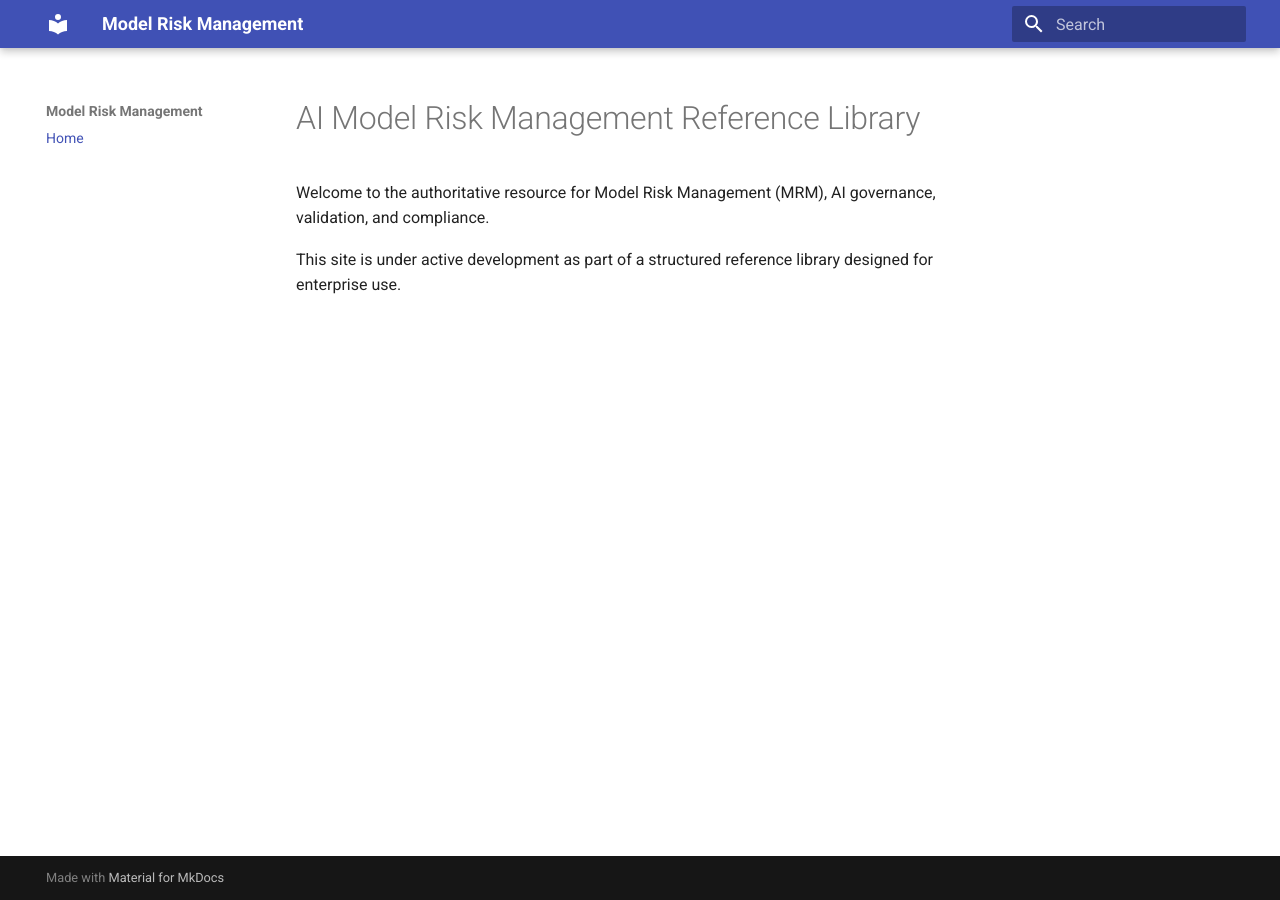
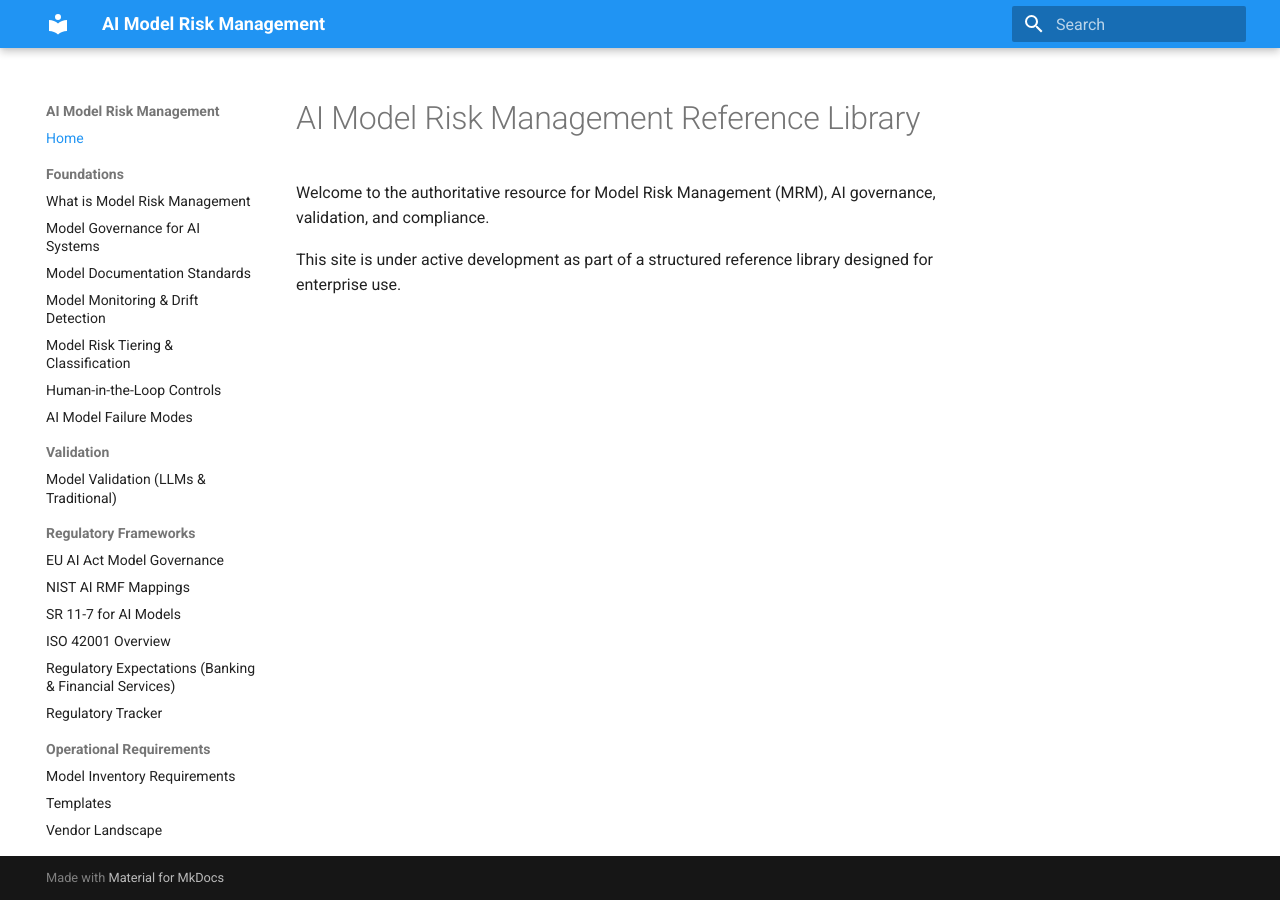
Before and after one commit to ModelRiskManagement/AIModelRiskManagement, an MkDocs documentation site: the page built from docs/index.md, in a window 1280 px wide. Built offline with MkDocs 1.6.1 and Material for MkDocs 9.7.7, drawn with Linux system fonts in a browser that asks for light colours.

Commit message:
Revise mkdocs configuration for AI Model Risk Management
Updated site name and added site description and URL. Enhanced navigation structure with additional sections and improved theme features.

```diff
--- a/mkdocs.yml
+++ b/mkdocs.yml
@@ -1,9 +1,59 @@
-site_name: Model Risk Management
-
-strict: false
+site_name: AI Model Risk Management
+site_description: The authoritative reference library for AI Model Risk Management (MRM), governance, validation, and compliance.
+site_url: https://modelriskmanagement.github.io/AIModelRiskManagement/
 
 theme:
   name: material
+  features:
+    - navigation.instant
+    - navigation.sections
+    - navigation.expand
+    - navigation.top
+    - search.suggest
+    - search.highlight
+    - content.code.copy
+    - content.action.edit
+  palette:
+    - scheme: default
+      primary: blue
+      accent: indigo
+    - scheme: slate
+      primary: blue
+      accent: indigo
 
 nav:
   - Home: index.md
+  - Foundations:
+      - What is Model Risk Management: what-is-model-risk-management.md
+      - Model Governance for AI Systems: docs/model-governance-for-ai-systems.md
+      - Model Documentation Standards: docs/model-documentation-standards.md
+      - Model Monitoring & Drift Detection: docs/model-monitoring-and-drift-detection.md
+      - Model Risk Tiering & Classification: docs/model-risk-tiering-and-classification.md
+      - Human-in-the-Loop Controls: docs/human-in-the-loop-controls.md
+      - AI Model Failure Modes: docs/ai-model-failure-modes.md
+  - Validation:
+      - Model Validation (LLMs & Traditional): docs/model-validation-llms-and-traditional.md
+  - Regulatory Frameworks:
+      - EU AI Act Model Governance: docs/eu-ai-act-model-governance.md
+      - NIST AI RMF Mappings: docs/nist-ai-rmf-mappings.md
+      - SR 11-7 for AI Models: docs/sr-11-7-for-ai-models.md
+      - ISO 42001 Overview: docs/iso-42001-overview.md
+      - Regulatory Expectations (Banking & Financial Services): docs/regulatory-expectations-banking-and-financial-services.md
+      - Regulatory Tracker: docs/regulatory-tracker.md
+  - Operational Requirements:
+      - Model Inventory Requirements: docs/model-inventory-requirements.md
+      - Templates: docs/templates.md
+      - Vendor Landscape: docs/vendor-landscape.md
+
+plugins:
+  - search
+
+markdown_extensions:
+  - admonition
+  - toc:
+      permalink: true
+  - tables
+  - footnotes
+  - def_list
+  - attr_list
+  - md_in_html
```
